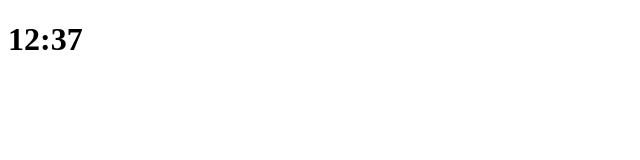
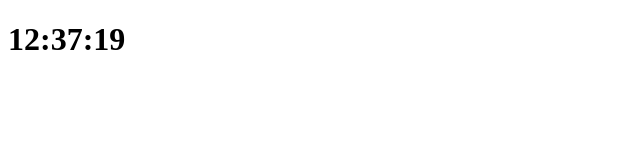
Before and after one commit to Daenamu/Momentum-clone, a plain HTML site: page index.html in a window 1280 px wide. Shown: the full height of the page, 0-640 px from the left. Drawn offline with Linux system fonts and the light colour scheme.

Commit message:
Making a JS Clock
setInterval 은 어떤 함수를 지정한 시간을 간격으로 반복 실행시킴.
${내용} 안에는 조건문 등이 들어갈 수 있음.
`내용` 안에는 자료형과 변수 (${}) 가 들어감

```diff
--- a/clock.js
+++ b/clock.js
@@ -3,13 +3,17 @@ const clockTitle = clockContainer.querySelector(".js-title");
 
 function getTime() {
     const date = new Date();
+    const seconds = date.getSeconds();
     const minutes = date.getMinutes();
     const hours = date.getHours();
-    clockTitle.innerText = `${hours}:${minutes}`;
+    clockTitle.innerText =
+        `${ hours < 10 ? `0${hours}` : hours}:${
+        minutes < 10 ? `0${minutes}` : minutes}:${
+        seconds < 10 ? `0${seconds}` : seconds}`;
 }
 
 function init() {
-    getTime();
+    setInterval(getTime, 1000);
 }
 
 init();
```
Also changed, not shown: index.html (+0 -1 lines).
